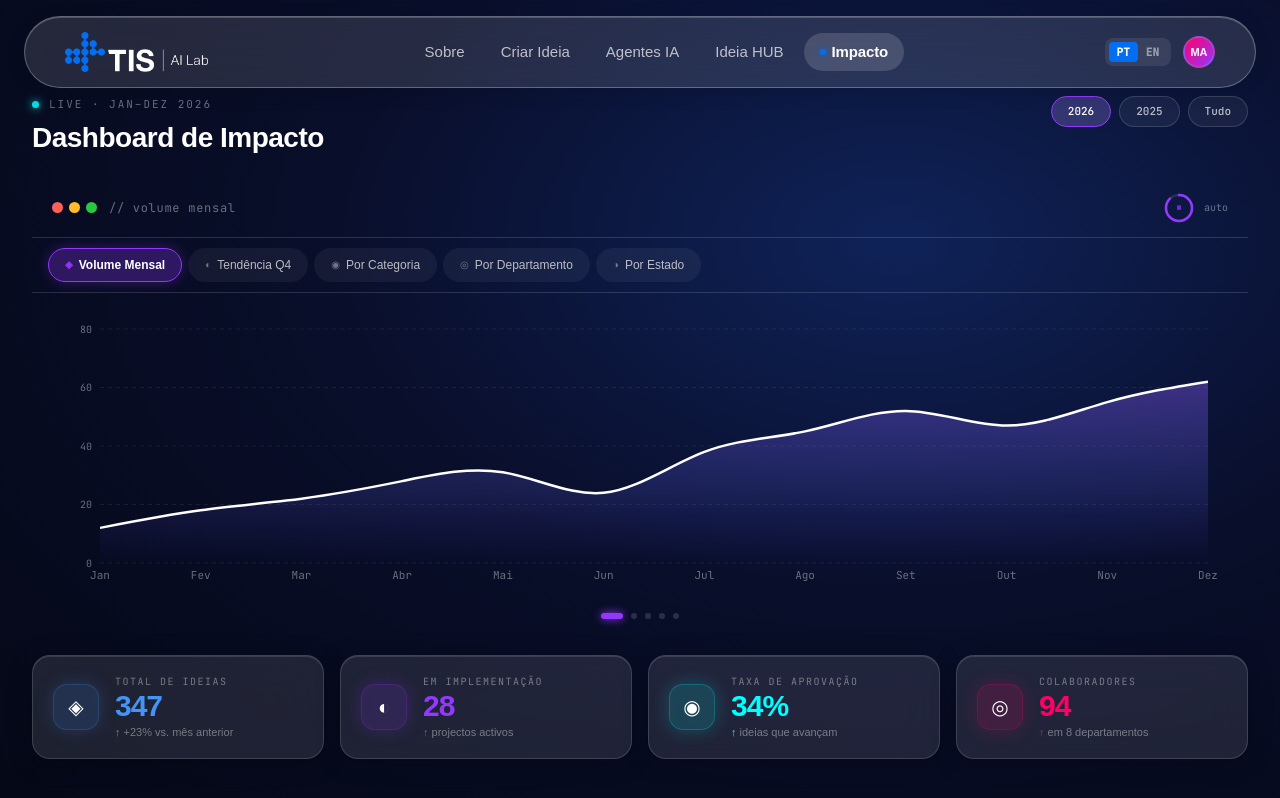
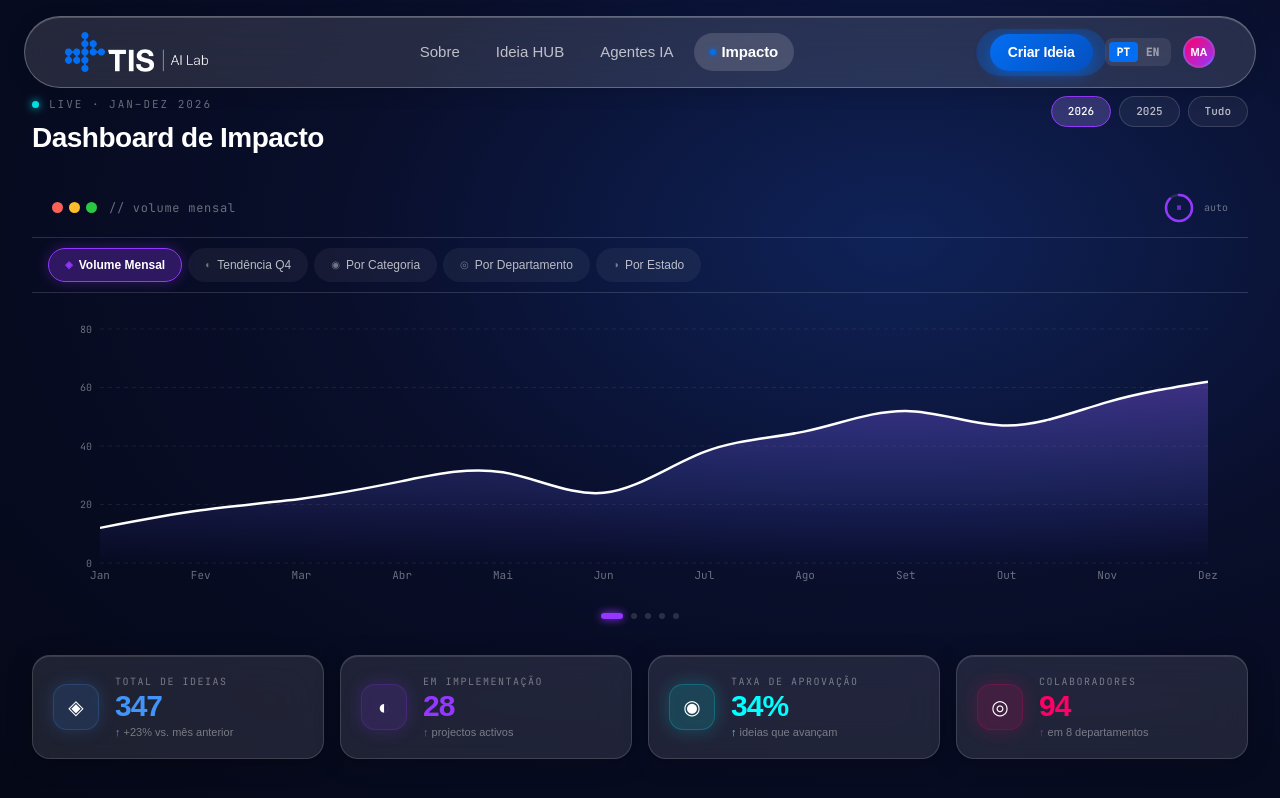
Before and after one commit to saracsguerreiro/labinovacaotis-react, a React (Vite) app: page /#/impacto2 in a window 1280 px wide. Built offline with nearby package versions, Linux system fonts and the light colour scheme; a web font is replaced by a local one.

Commit message:
Menu: botão 'Criar Ideia' azul/pulsante à direita; ordem Sobre/Ideia HUB/Agentes IA/Impacto

```diff
--- a/src/app/components/Navigation.tsx
+++ b/src/app/components/Navigation.tsx
@@ -7,9 +7,8 @@ import logoAiLabBlack from './logo-tis-ai-lab-dark.png';
 
 const navLinks: { path: string; label: string }[] = [
   { path: '/sobre',    label: 'Sobre' },
-  { path: '/criar',    label: 'Criar Ideia' },
+  { path: '/hub',      label: 'Ideia HUB' },
   { path: '/agentes',  label: 'Agentes IA' },
-  { path: '/hub',      label: 'Ideia HUB' },
   { path: '/impacto2', label: 'Impacto' },
 ];
 
@@ -81,6 +80,41 @@ export default function Navigation() {
 
         {/* Right side */}
         <div className="flex items-center gap-3 flex-shrink-0">
+          {/* Criar Ideia CTA */}
+          <div style={{ position: 'relative', display: 'inline-flex' }}>
+            <span
+              style={{
+                position: 'absolute',
+                inset: 0,
+                borderRadius: '50px',
+                background: '#036ef2',
+                animation: 'nav-pulse 2s ease-in-out infinite',
+              }}
+            />
+            <button
+              onClick={() => navigate('/criar')}
+              style={{
+                position: 'relative',
+                background: 'linear-gradient(135deg, #036ef2, #0550c0)',
+                color: '#fff',
+                border: 'none',
+                borderRadius: '50px',
+                padding: '8px 18px',
+                fontSize: '14px',
+                fontWeight: 700,
+                fontFamily: 'var(--font-outfit)',
+                cursor: 'pointer',
+                letterSpacing: '-0.01em',
+                boxShadow: '0 4px 14px rgba(3,110,242,0.5)',
+                transition: 'transform 0.15s ease, box-shadow 0.15s ease',
+              }}
+              onMouseEnter={e => { (e.currentTarget as HTMLButtonElement).style.transform = 'scale(1.05)'; (e.currentTarget as HTMLButtonElement).style.boxShadow = '0 6px 20px rgba(3,110,242,0.7)'; }}
+              onMouseLeave={e => { (e.currentTarget as HTMLButtonElement).style.transform = 'scale(1)'; (e.currentTarget as HTMLButtonElement).style.boxShadow = '0 4px 14px rgba(3,110,242,0.5)'; }}
+            >
+              Criar Ideia
+            </button>
+          </div>
+
           {/* Language switcher */}
           <div
             className="flex items-center gap-0 rounded-lg p-1"
--- a/src/styles/index.css
+++ b/src/styles/index.css
@@ -1,3 +1,8 @@
 @import './fonts.css';
 @import './tailwind.css';
 @import './theme.css';
+
+@keyframes nav-pulse {
+  0%, 100% { opacity: 0.55; transform: scale(1); }
+  50%       { opacity: 0;    transform: scale(1.5); }
+}
```
